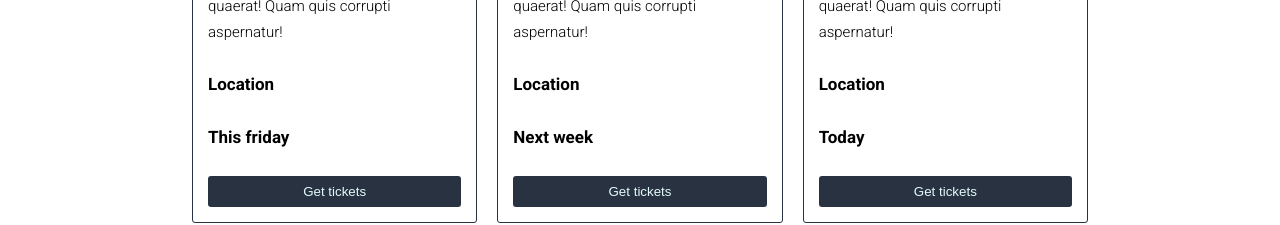
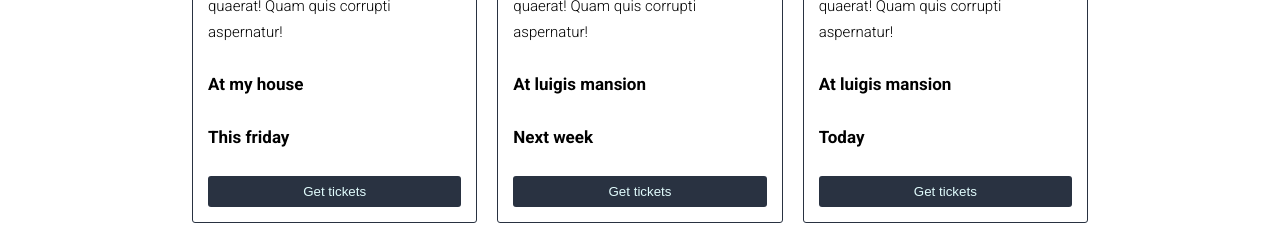
Before and after one commit to hectorg2211/Event-management, a React (Create React App) app: page / in a window 1280 px wide. Shown: the part 455-680 px from the top of the page. Built offline with nearby package versions, Linux system fonts and the light colour scheme; no server answers.

Commit message:
Added location fetching

```diff
--- a/src/components/AdminPanel.js
+++ b/src/components/AdminPanel.js
@@ -14,7 +14,7 @@ const AdminPanel = () => {
 
   const navigate = useNavigate();
 
-  /* Navigate the use home when they are not signed in */
+  /* Navigate the user home when they are not signed in */
   useEffect(() => {
     if (!user) navigate("/");
   }, [user, navigate]);
--- a/src/components/Event.js
+++ b/src/components/Event.js
@@ -1,15 +1,7 @@
 import React from "react";
 import BasicModal from "./Modal";
 
-const Event = ({
-  id,
-  title,
-  date,
-  description,
-  // location,
-  image,
-  uid,
-}) => {
+const Event = ({ id, title, date, description, location, image, uid }) => {
   // const [{ user }, dispatch] = useStateValue();
 
   return (
@@ -29,7 +21,7 @@ const Event = ({
       </div>
 
       <div className="event__container d-flex">
-        <h3 className="h3">Location </h3>
+        <h3 className="h3">{location} </h3>
 
         {/* <h3 className="h3">{tickets}</h3> */}
       </div>
--- a/src/components/EventCreator.js
+++ b/src/components/EventCreator.js
@@ -11,7 +11,7 @@ const EventCreator = ({ setShowEventCreator }) => {
 
   const [title, setTitle] = useState("");
   const [description, setDescription] = useState("");
-  const [location] = useState("");
+  const [location, setLocation] = useState("");
   const [dateTime, setDateTime] = useState("");
   const [tickets, setTickets] = useState(0);
   const [image, setImage] = useState("");
@@ -21,6 +21,7 @@ const EventCreator = ({ setShowEventCreator }) => {
     dispatch({
       type: actionTypes.ADD_EVENT,
       event: {
+        id: Math.random(),
         title,
         description,
         location,
@@ -28,6 +29,7 @@ const EventCreator = ({ setShowEventCreator }) => {
         tickets,
         image,
         createdByUID: user?.uid,
+        registered: [],
       },
     });
     setShowEventCreator(false);
@@ -67,7 +69,7 @@ const EventCreator = ({ setShowEventCreator }) => {
           <div className="form__container d-flex-justify-center">
             <div className="box d-flex-column d-flex-align-center">
               <h3 className="h3 h3--1">Location</h3>
-              <Geocoder />
+              <Geocoder setLocation={setLocation} />
             </div>
             <div className="box d-flex-column d-flex-align-center">
               <h3 className="h3 h3--1">Date & time</h3>
--- a/src/components/Geocoder.js
+++ b/src/components/Geocoder.js
@@ -7,7 +7,7 @@ import "@mapbox/mapbox-gl-geocoder/dist/mapbox-gl-geocoder.css";
 mapboxgl.accessToken =
   "pk.eyJ1IjoiaGVjdG9yZzIyMTEiLCJhIjoiY2t0eWtxbmhtMDhwMTJwcG1jZXd0b3VhMSJ9.8XhBErdMP3PqsR-xN-NkMA";
 
-const Geocoder = () => {
+const Geocoder = ({ setLocation }) => {
   useEffect(() => {
     const geocoder = new MapboxGeocoder({
       accessToken: mapboxgl.accessToken,
@@ -16,9 +16,9 @@ const Geocoder = () => {
 
     geocoder.addTo(`#geocoder`);
     geocoder.on("result", (e) => {
-      console.log(e);
+      setLocation(e.result.place_name);
     });
-  }, []);
+  }, [setLocation]);
 
   return <div className="geocoder" id={`geocoder`}></div>;
 };
```
